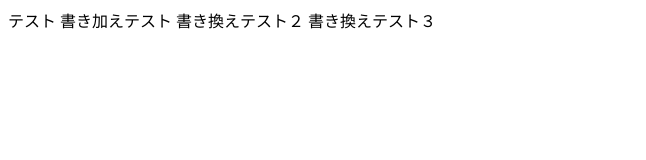
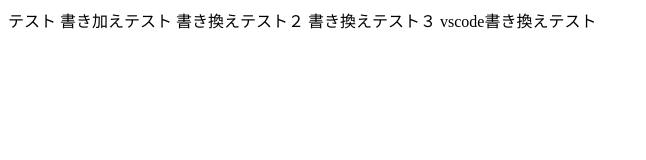
Before and after one commit to Yukito1017/4-28, a plain HTML site: page index.html in a window 1280 px wide. Shown: the whole page, without its empty margins (0-646 px from the left). Drawn offline with Linux system fonts and the light colour scheme.

Commit message:
add vscode
vscode

```diff
--- a/index.html
+++ b/index.html
@@ -9,5 +9,6 @@
     書き加えテスト
     書き換えテスト２
     書き換えテスト３
+    vscode書き換えテスト
   </body>
 </html>
```
